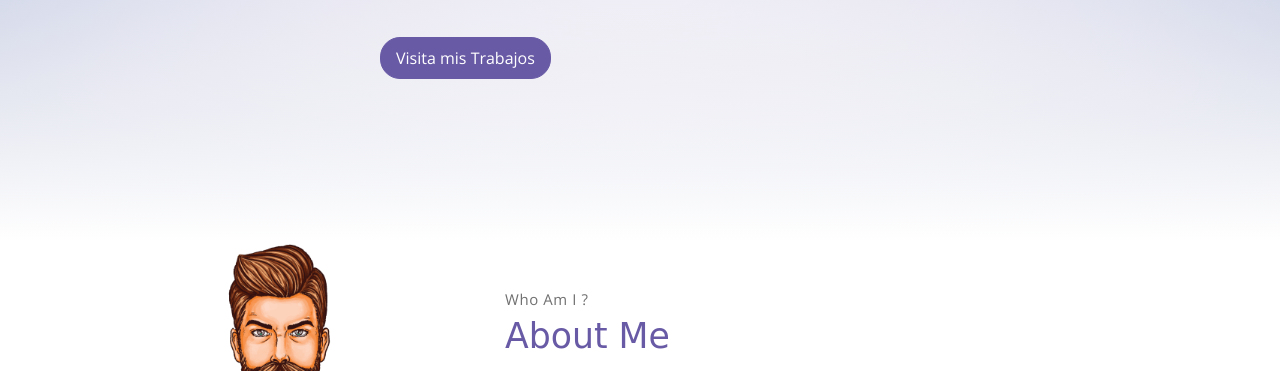
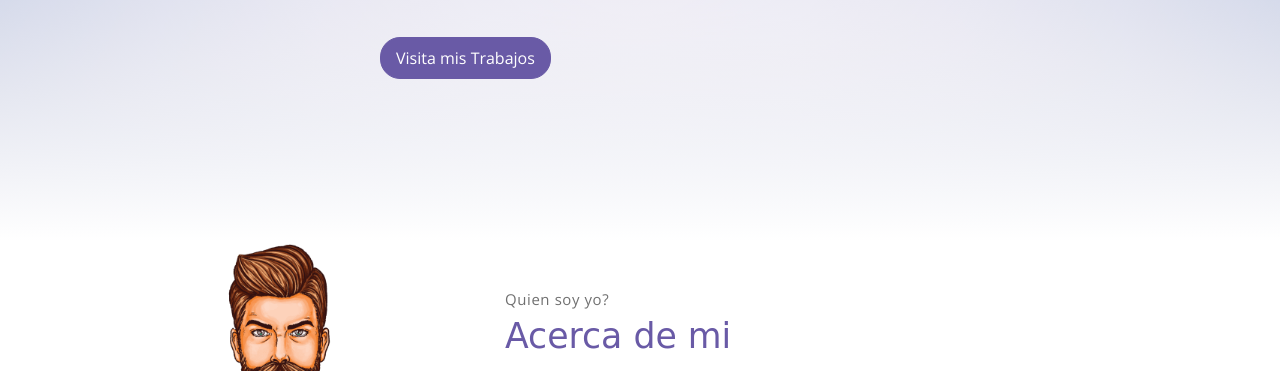
Before and after one commit to rpinedaec83/rpinedaec83.github.io, a plain HTML site: page index.html in a window 1280 px wide. Shown: the part 559-930 px from the top of the page. Drawn offline with nearby package versions, Linux system fonts and the light colour scheme; a web font is replaced by a local one.

Commit message:
Cambios en el acerca de mi

```diff
--- a/index.html
+++ b/index.html
@@ -72,8 +72,8 @@
                     <img src="assets/imgs/man.png" class="about-img" alt="Download free bootstrap 4 landing page, free boootstrap 4 templates, Download free bootstrap 4.1 landing page, free boootstrap 4.1.1 templates, meyawo Landing page">
                 </div>
                 <div class="about-caption">
-                    <p class="section-subtitle">Who Am I ?</p>
-                    <h2 class="section-title mb-3">About Me</h2>
+                    <p class="section-subtitle">Quien soy yo?</p>
+                    <h2 class="section-title mb-3">Acerca de mi</h2>
                     <p>
                         Lorem ipsum dolor sit amet, consectetur adipisicing elit. Repudiandae aliquid ad provident aut fuga animi soluta quae eos non cupiditate voluptates dolorem, doloremque quos dicta quibusdam impedit iure nemo a iste
                         <br>culpa! Quasi quibusdam hic recusandae delectus velit officiis explicabo voluptatibus! Nemo esse similique, voluptates labore distinctio, placeat explicabo facilis molestias, blanditiis culpa iusto voluptatem ratione eligendi a, quia temporibus velit vero ipsa sint ex voluptatum expedita aliquid! Debitis, nam!
```
